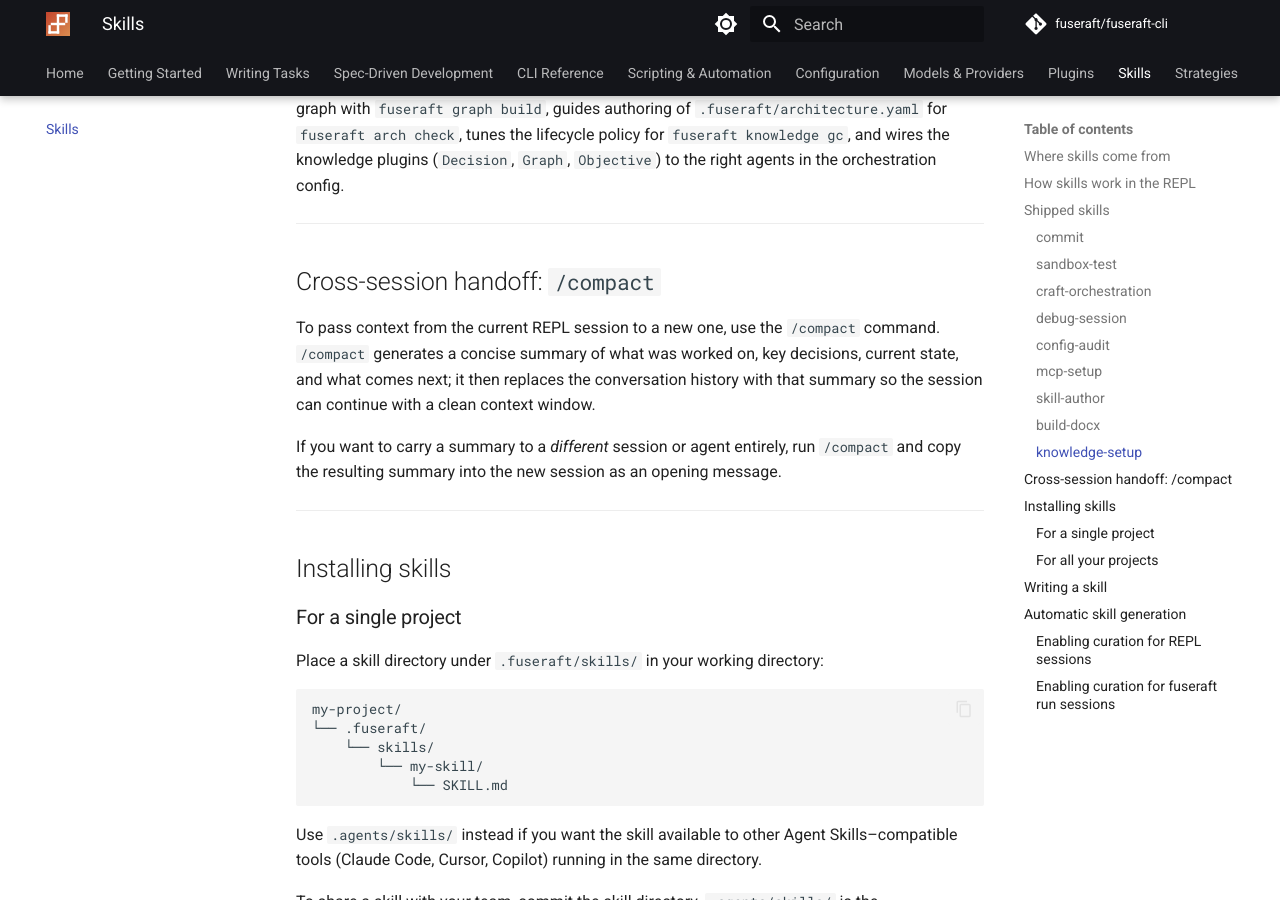
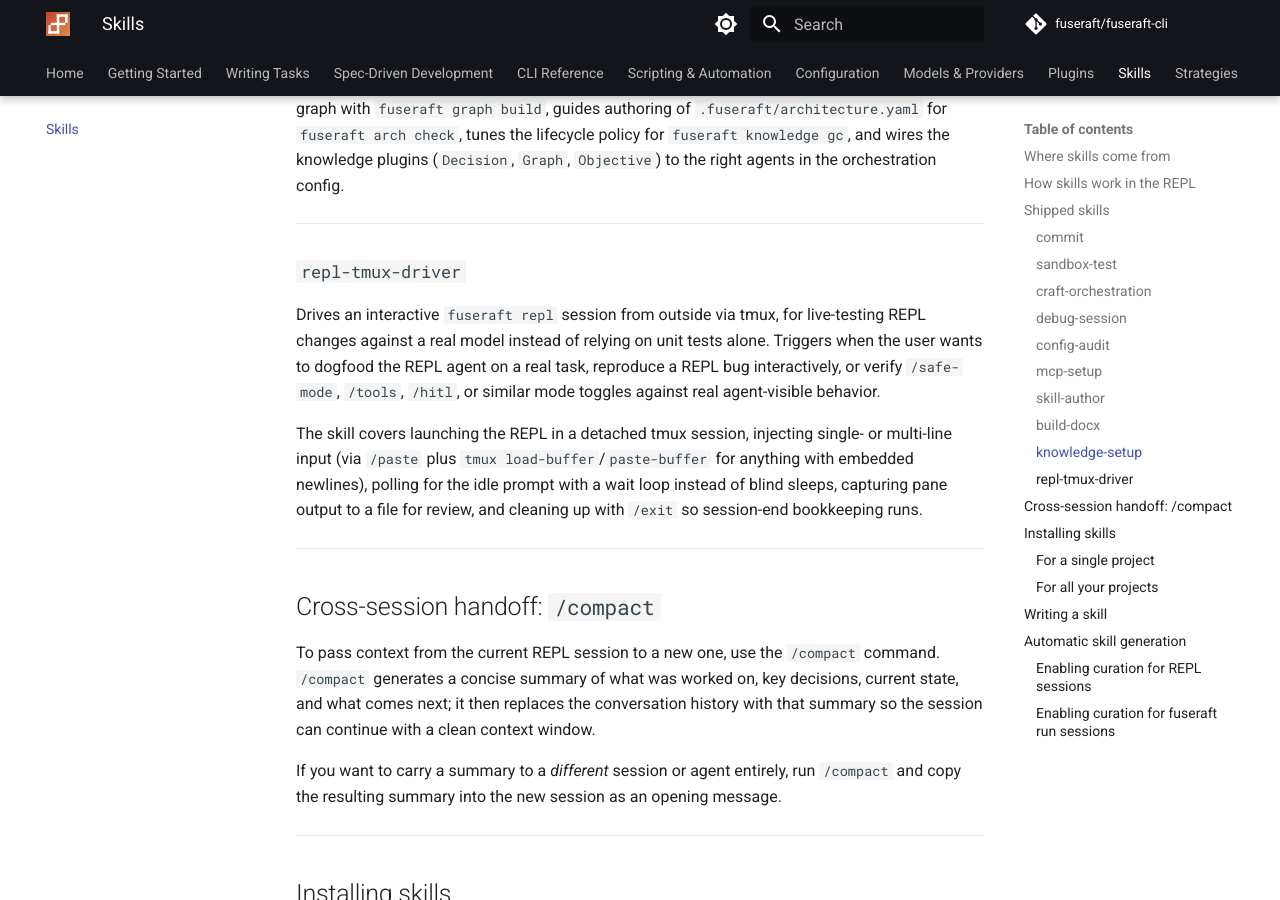
Before and after one commit to fuseraft/fuseraft-cli, an MkDocs documentation site: the page built from docs/skills.md, in a window 1280 px wide and 900 px high, scrolled down 4992 px. Built offline with MkDocs 1.6.1 and Material for MkDocs 9.7.7, drawn with Linux system fonts in a browser that asks for light colours; comment, search, counter and statistics services are not loaded.

Commit message:
docs(skills): add repl-tmux-driver to the shipped skills catalog
Was missing from the "Shipped skills" list added alongside the
skill itself in 9e0dbe5.

```diff
--- a/docs/skills.md
+++ b/docs/skills.md
@@ -143,6 +143,14 @@ The skill scaffolds `.fuseraft/knowledge/` via `fuseraft init`, builds the repos
 
 ---
 
+### `repl-tmux-driver`
+
+Drives an interactive `fuseraft repl` session from outside via tmux, for live-testing REPL changes against a real model instead of relying on unit tests alone. Triggers when the user wants to dogfood the REPL agent on a real task, reproduce a REPL bug interactively, or verify `/safe-mode`, `/tools`, `/hitl`, or similar mode toggles against real agent-visible behavior.
+
+The skill covers launching the REPL in a detached tmux session, injecting single- or multi-line input (via `/paste` plus `tmux load-buffer`/`paste-buffer` for anything with embedded newlines), polling for the idle prompt with a wait loop instead of blind sleeps, capturing pane output to a file for review, and cleaning up with `/exit` so session-end bookkeeping runs.
+
+---
+
 ## Cross-session handoff: `/compact`
 
 To pass context from the current REPL session to a new one, use the `/compact` command. `/compact` generates a concise summary of what was worked on, key decisions, current state, and what comes next; it then replaces the conversation history with that summary so the session can continue with a clean context window.
```
